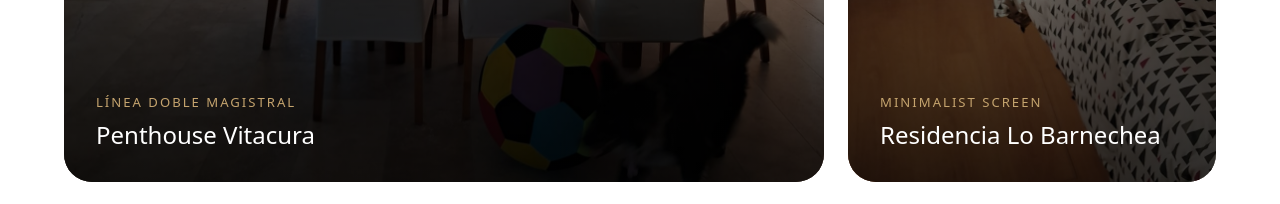
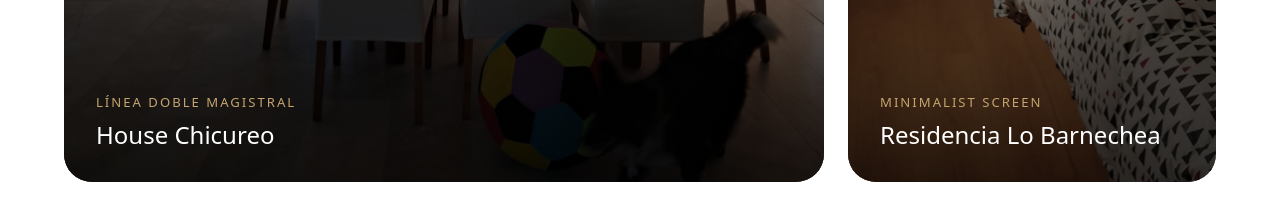
Before and after one commit to Avillalonzs/Hanko, a React (Vite) app: page / in a window 1280 px wide. Shown: the part 3320-3524 px from the top of the page. Built offline with nearby package versions, Linux system fonts and the light colour scheme.

Commit message:
Redaccion

```diff
--- a/src/pages/components/WhatsAppFloat.jsx
+++ b/src/pages/components/WhatsAppFloat.jsx
@@ -1,6 +1,6 @@
 // src/components/whatsapp/WhatsAppFloat.jsx
 
-import "./WhatsappFloat.css";
+import "./WhatsAppFloat.css";
 
 import {
     WHATSAPP_LINK,
--- a/src/pages/home/galeria/Galeria.jsx
+++ b/src/pages/home/galeria/Galeria.jsx
@@ -5,7 +5,7 @@ import img5 from "../../../assets/productos/Imagen5.webp";
 import img6 from "../../../assets/productos/Imagen6.webp";
 import img7 from "../../../assets/productos/Imagen7.webp";
 import { useState } from "react";
-import "./galeria.css";
+import "./Galeria.css";
 
 export default function Galeria() {
     const [modalImage, setModalImage] = useState("");
@@ -13,7 +13,7 @@ export default function Galeria() {
 
     const galleryItems = [
         {
-        title: "Penthouse Vitacura",
+        title: "House Chicureo",
         subtitle: "Línea Doble Magistral",
         image: img1,
         full: img1,
```
